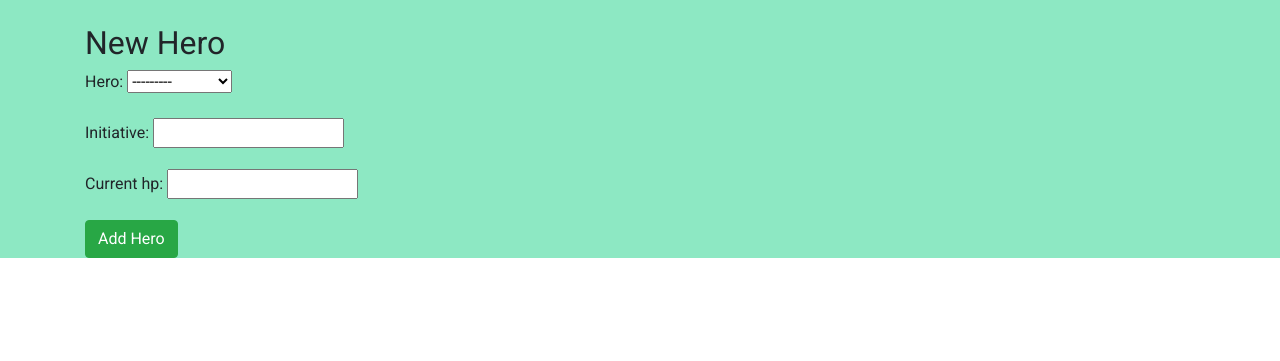
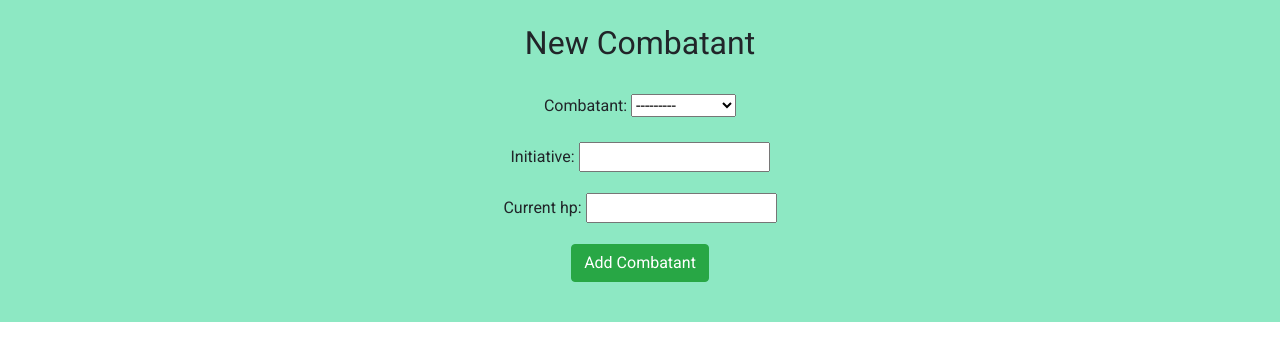
Before and after one commit to JackSnowdon/DM-N-D, a Django app: page /combat/add_hero/ in a window 1280 px wide. Shown: the part 68-429 px from the top of the page. Run offline with Django 3.2, Linux system fonts and the light colour scheme; data comes from the database, SQL or seed files in the repository; both versions use the stored data as it was after the commit; parts of the project's set-up code (start-up, migrations or seed data) failed here and were passed over; some libraries are stand-ins or nearby versions.

Commit message:
UI updates on combat, card flow fixed

```diff
--- a/combat/forms.py
+++ b/combat/forms.py
@@ -7,3 +7,6 @@ class AddToCombat(forms.ModelForm):
     class Meta:
         model = CombatMember
         fields = '__all__'
+        labels = {
+            "hero": "Combatant"
+        }
--- a/combat/templates/add_hero.html
+++ b/combat/templates/add_hero.html
@@ -1,12 +1,16 @@
-{% extends 'base.html' %}  {% block page_title %} Add Hero {% endblock %} {% block content %}
+{% extends 'base.html' %} {% block page_title %} Add Combatant {% endblock %} {% block content %}
 
-<h2>New Hero</h2>
-<form role="form" method="post" id="add-hero-form" action="{% url 'add_hero' %}">
-    <div class="form-group">
-        {{ hero_form.as_p }}
-        {% csrf_token %}
-        <input class="btn btn-success" id="submit_hero" name="commit" type="submit" value="Add Hero">
+
+<div class="row">
+    <div class="col-12 text-center">
+        <h2>New Combatant</h2>
+        <br>
+        <form role="form" method="post" id="add-combatant-form" action="{% url 'add_hero' %}">
+            <div class="form-group">
+                {{ hero_form.as_p }} {% csrf_token %}
+                <input class="btn btn-success" id="submit_combatant" name="commit" type="submit" value="Add Combatant">
+            </div>
+        </form>
     </div>
-</form>
-
-{% endblock %}
+</div>
+<br> {% endblock %}
```
Also changed, not shown: combat/templates/combat_home.html (+4 -4 lines), combat/templates/edit_hero.html (+4 -4 lines), combat/views.py (+0 -9 lines), db.sqlite3.
